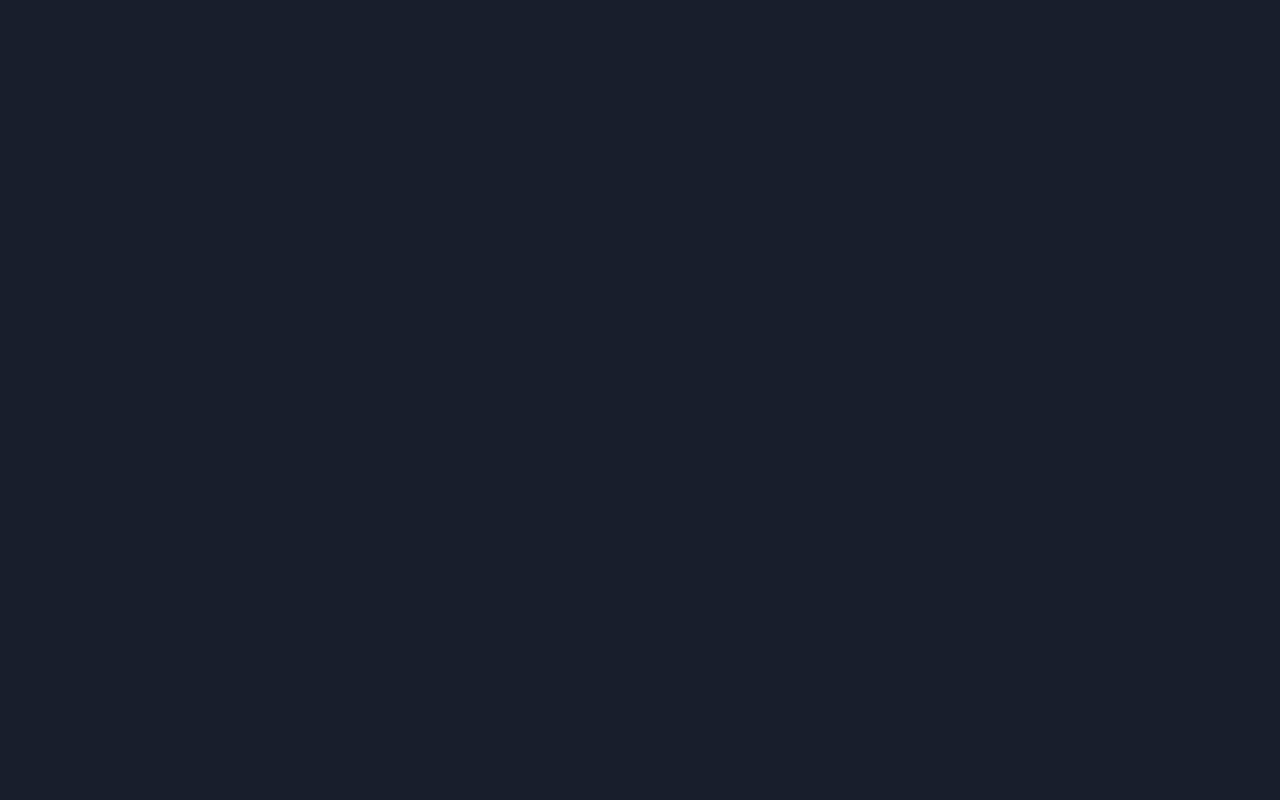
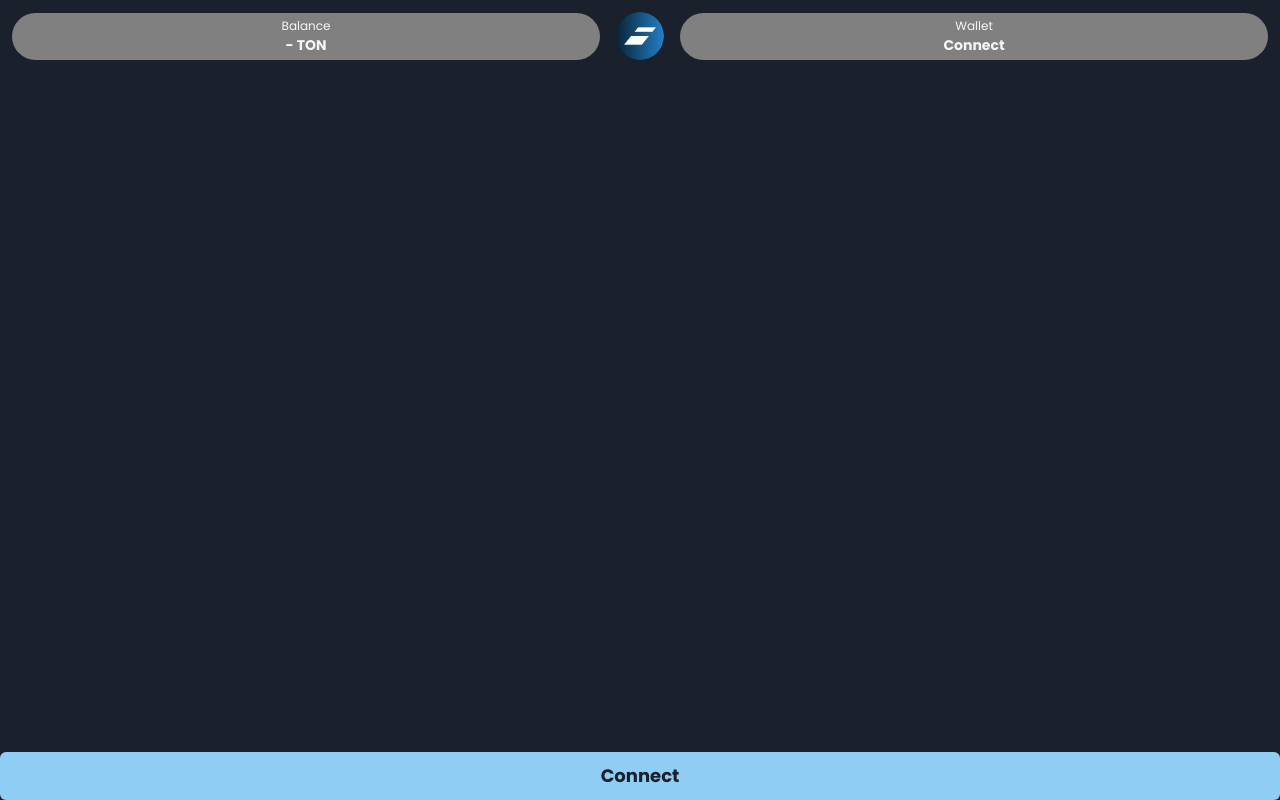
Before and after one commit to CUSHY-inc/bagel-finance, a Next.js app: page / in a window 1280 px wide. Built offline with nearby package versions, Linux system fonts and the light colour scheme.

Commit message:
ui: implement header and footer

```diff
--- a/src/app/layout.tsx
+++ b/src/app/layout.tsx
@@ -1,5 +1,8 @@
+import Footer from "@/components/layouts/footer/Footer";
+import Header from "@/components/layouts/header/Header";
 import Providers from "@/components/layouts/providers/Providers";
 import { fonts } from "@/styles/fonts";
+import { Container } from "@chakra-ui/react";
 import type { Metadata } from "next";
 
 export const metadata: Metadata = {
@@ -15,7 +18,13 @@ export default function RootLayout({
   return (
     <html lang="en">
       <body className={fonts.poppins.className}>
-        <Providers>{children}</Providers>
+        <Providers>
+          <Header />
+          <Container py="72px" mx="auto">
+            {children}
+          </Container>
+          <Footer />
+        </Providers>
       </body>
     </html>
   );
--- /dev/null
+++ b/src/components/layouts/footer/Footer.tsx
@@ -0,0 +1,19 @@
+import { Button, Flex } from "@chakra-ui/react";
+
+export default function Footer() {
+  return (
+    <Flex
+      as="footer"
+      position="fixed"
+      bottom="0"
+      width="100%"
+      justifyContent="center"
+      alignItems="center"
+      zIndex={1}
+    >
+      <Button w="100%" colorScheme="blue" size="lg">
+        Connect
+      </Button>
+    </Flex>
+  );
+}
--- /dev/null
+++ b/src/components/layouts/header/Header.tsx
@@ -0,0 +1,50 @@
+import { Text, VStack, HStack, Image } from "@chakra-ui/react";
+
+export default function Header() {
+  return (
+    <HStack
+      as="header"
+      position="fixed"
+      top="0"
+      width="100%"
+      alignItems="center"
+      justifyContent="space-between"
+      p={3}
+      spacing={4}
+      zIndex={1}
+    >
+      <VStack
+        width="100%"
+        flex={1}
+        bgColor="grey"
+        borderRadius="full"
+        spacing={0}
+        p={1}
+      >
+        <Text fontSize="xs">Balance</Text>
+        <Text fontSize="sm" as="b">
+          - TON
+        </Text>
+      </VStack>
+      <Image
+        borderRadius="full"
+        boxSize="48px"
+        src="/images/bagel-finance-icon.png"
+        alt="bagel-finance-icon"
+      />
+      <VStack
+        width="100%"
+        flex={1}
+        bgColor="grey"
+        borderRadius="full"
+        spacing={0}
+        p={1}
+      >
+        <Text fontSize="xs">Wallet</Text>
+        <Text fontSize="sm" as="b">
+          Connect
+        </Text>
+      </VStack>
+    </HStack>
+  );
+}
```
Also changed, not shown: public/images/bagel-finance-icon.png (added).
